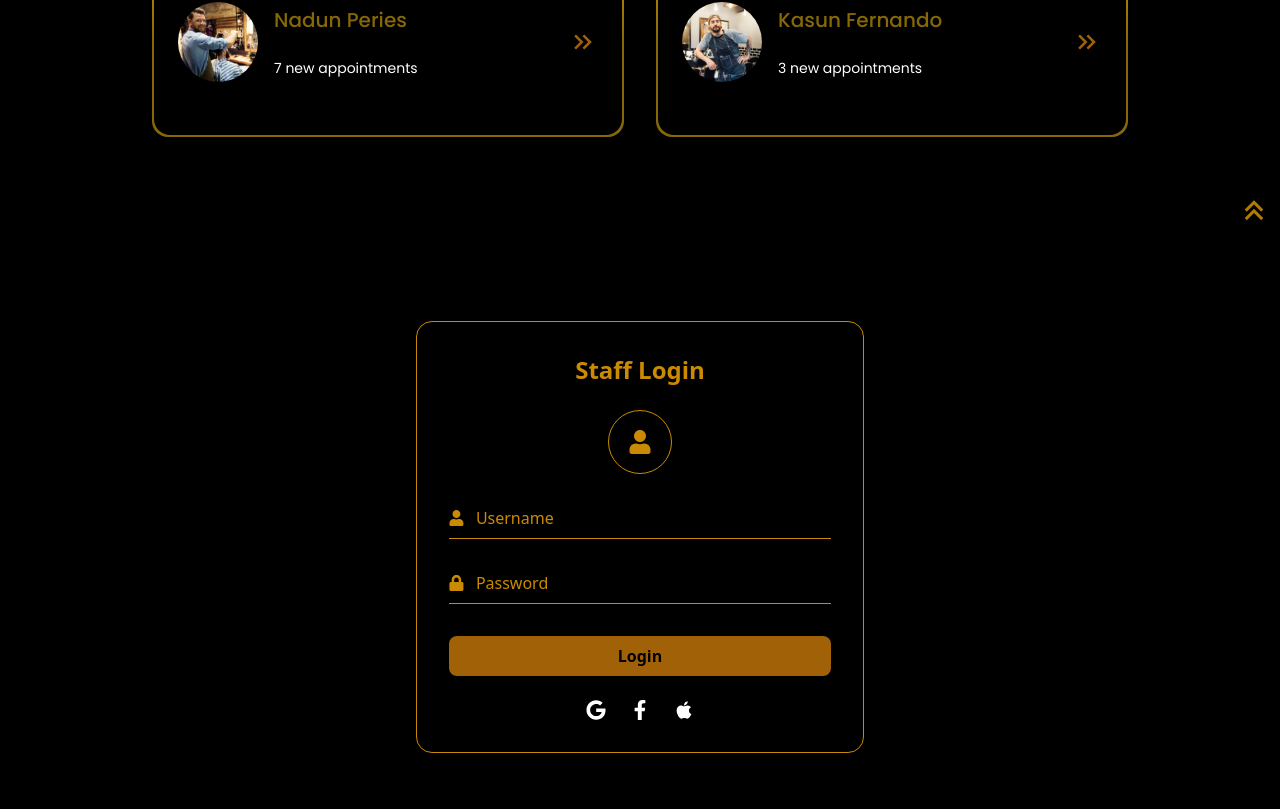
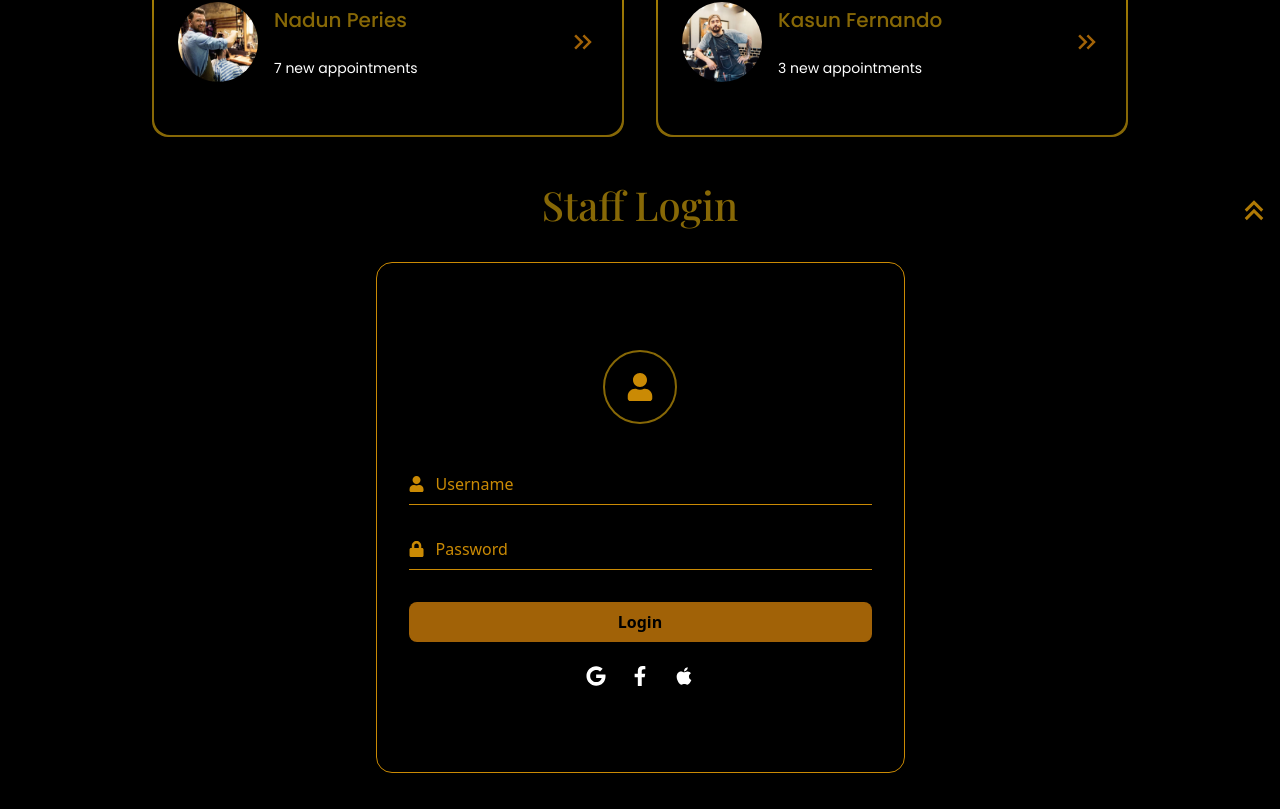
Before and after one commit to PawaniMekhala/mr_barber, a React (Create React App) app: page /staff in a window 1280 px wide. Shown: the part 551-1360 px from the top of the page. Built offline with nearby package versions, Linux system fonts and the light colour scheme; a web font is replaced by a local one.

Commit message:
style: apply style for avatar icon

```diff
--- a/src/components/Staff.jsx
+++ b/src/components/Staff.jsx
@@ -62,46 +62,52 @@ export default function Staff() {
       </div>
 
       {/* STAFF LOGIN */}
-      {/* <div>
-        <h2 className="text-center mt-12 text-2xl font-semibold text-gold-700">
-          Staff Login
-        </h2>
-
-        <div className="border border-yellow-700 max-w-md mx-auto mt-6 p-8 rounded-xl">
-          <div className="text-center text-4xl mb-4 text-gold-700">
-            <FaUserCircle />
-          </div>
-
-          <input
-            type="text"
-            placeholder="Username"
-            className="w-full p-3 bg-black border border-yellow-700 rounded mb-4"
-          />
-
-          <input
-            type="password"
-            placeholder="Password"
-            className="w-full p-3 bg-black border border-yellow-700 rounded mb-4"
-          />
-
-          <button className="w-full bg-yellow-600 py-2 rounded text-black font-bold">
-            Login
-          </button>
-        </div>
-      </div> */}
       {/* .div$*4 for 4 divs shortcut*/}
-
-      <div className="min-h-screen flex items-center justify-center bg-black">
-        <div className="w-full max-w-md border border-yellow-600 rounded-2xl p-8 shadow-lg">
-          {/* Title */}
-          <h2 className="text-center text-yellow-600 text-2xl font-semibold mb-6">
-            Staff Login
-          </h2>
-
+      {/* Title */}
+      <h2
+        className="mx-auto
+    mt-12
+    w-[197px]
+    h-[53px]
+    text-center
+    font-playfair
+    text-[40px]
+    font-medium
+    leading-[100%]
+    tracking-[0%] text-gold-700"
+      >
+        Staff Login
+      </h2>
+      <div className="flex items-center justify-center bg-black">
+        <div
+          className="
+    w-[529px]
+    h-[511px]
+    border
+    border-yellow-600
+    rounded-2xl
+    p-8
+    mt-6
+    shadow-lg
+    bg-black
+    flex
+    flex-col
+    justify-center
+  "
+        >
           {/* Avatar */}
-          <div className="flex justify-center mb-6">
-            <div className="w-16 h-16 flex items-center justify-center rounded-full border border-yellow-600">
-              <FaUser className="text-yellow-600 text-2xl" />
+          <div className="flex justify-center mb-10">
+            <div
+              className="
+    w-[64px] h-[64px]
+    sm:w-[74px] sm:h-[74px]
+    rounded-full
+    border-2
+    border-gold-700
+    flex items-center justify-center
+  "
+            >
+              <FaUser className="text-yellow-600 text-[24px] sm:text-[28px]" />
             </div>
           </div>
 
```
